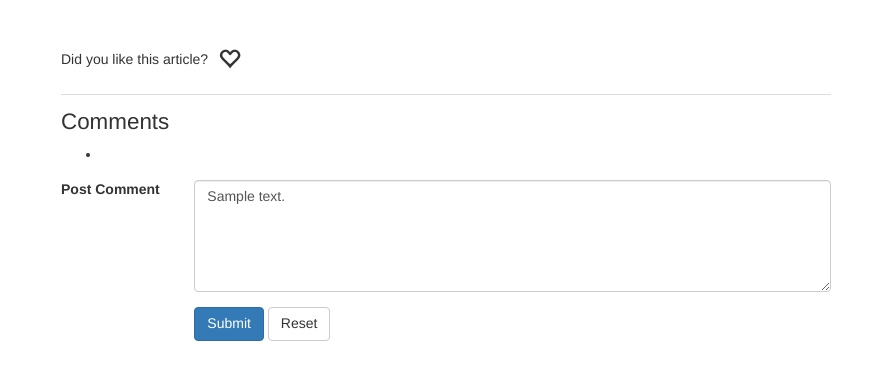
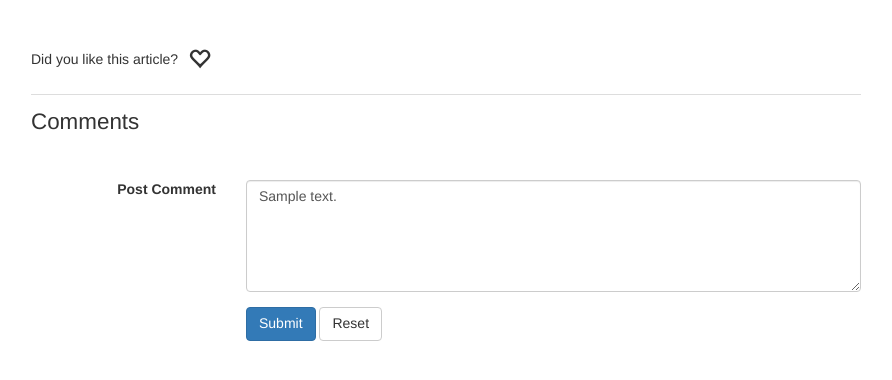
Before and after one commit to quiaro/safe-blog, a Python web app: template app/templates/blog/read-post-by-other.html in a window 1280 px wide. Shown: the part 50-430 px from the top of the page, without its empty margins (194-1086 px from the left). Run offline with Jinja, Linux system fonts and the light colour scheme; the template is opened without the code that fills it: most values are stand-ins (such as "Sample title", 1, 10 or a date in 2020); some web fonts are replaced.

Commit message:
Style comments section; refactor template 'read-post-by-other'

```diff
--- a/app/blog/blog.py
+++ b/app/blog/blog.py
@@ -129,6 +129,6 @@
             self.redirect_to(Blog.routes.get('view_post'), post_id=post_id)
         else:
             new_comment = {
-                error: "Please type in a comment before submitting."
+                'error': "Please type in a comment before submitting."
             }
             self.render_read_post(self.user, post, new_comment)
--- a/app/models/blogpost.py
+++ b/app/models/blogpost.py
@@ -14,7 +14,11 @@
     content = ndb.TextProperty(required=True)
     created = ndb.DateTimeProperty(auto_now_add=True)
 
-    def render(self):
+    def render(self, user):
+        if self.user == user.key:
+            self._username = 'you'
+        else:
+            self._username = self.user.get().username
         self._render_text = self.content.replace('\n', '<br>')
         return TemplateRenderer.render("blog/comment.html", c=self)
 
--- a/app/static/sass/templates/_blog.scss
+++ b/app/static/sass/templates/_blog.scss
@@ -76,6 +76,33 @@
             font-weight: normal;
             margin-top: 15px;
         }
+        ul {
+            margin: 0;
+            padding: 0;
+            list-style: none;
+
+            li {
+                padding-bottom: 10px;
+
+                &:first-child {
+                    padding-top: 10px;
+                }
+            }
+        }
+        .align-right {
+            text-align: right;
+        }
+        .post-comment {
+            .comment-heading {
+                span {
+                    display: block;
+                }
+                .comment-date {
+                    padding-top: 2px;
+                    font-size: 0.8em;
+                }
+            }
+        }
     }
 
     #new-comment-form {
@@ -91,7 +118,7 @@
         width: 80vw;
     }
     @media only screen and (min-width: $screen-md) {
-        max-width: 800px;
+        max-width: 860px;
     }
 }
 
--- a/app/templates/blog/read-post-by-other.html
+++ b/app/templates/blog/read-post-by-other.html
@@ -29,38 +29,8 @@
             {% endif %}
         </form>
 
-        <div class='comments'>
-            <h2>Comments</h2>
+        <!-- list of comments and form to post a new comment -->
+        {% include 'partials/comments.html' %}
 
-            {% if comments %}
-            <ul>
-                {% for c in comments %}
-                    <li>
-                        {{c.render() | safe}}
-                    </li>
-                {% endfor %}
-            </ul>
-            {% endif %}
-
-            <!-- comment form -->
-            <form class="form-horizontal" id="new-comment-form" method="post">
-                <p class='error text-danger'>{{new_comment.error}}</p>
-
-                <div class="form-group row">
-                    <label class="col-sm-2" for="new-comment">Post Comment</label>
-                    <div class="col-sm-10">
-                        <textarea id="new-comment"
-                                  class="form-control"
-                                  name="new-comment">{{new_comment.content}}</textarea>
-                    </div>
-                </div>
-                <div class="form-group">
-                    <div class="col-sm-offset-2 col-sm-10">
-                        <input class="btn btn-primary" type='submit' value="Submit" />
-                        <input class="btn btn-default" type='reset' value="Reset" />
-                    </div>
-                </div>
-            </form>
-        </div>
     </div>
 {% endblock %}
--- /dev/null
+++ b/app/templates/partials/comments.html
@@ -0,0 +1,16 @@
+<div class='comments'>
+    <h2>Comments</h2>
+
+    {% if comments %}
+    <ul>
+        {% for c in comments %}
+            <li class="row">
+                {{c.render(user) | safe}}
+            </li>
+        {% endfor %}
+    </ul>
+    {% endif %}
+
+    <!-- form to post a new comment -->
+    {% include 'partials/new-comment.html' %}
+</div>
--- /dev/null
+++ b/app/templates/partials/new-comment.html
@@ -0,0 +1,18 @@
+<form class="form-horizontal" id="new-comment-form" method="post">
+    <p class='col-sm-offset-3 error text-danger'>{{new_comment.error}}</p>
+
+    <div class="form-group row">
+        <label class="col-sm-3 align-right" for="new-comment">Post Comment</label>
+        <div class="col-sm-9">
+            <textarea id="new-comment"
+                      class="form-control"
+                      name="new-comment">{{new_comment.content}}</textarea>
+        </div>
+    </div>
+    <div class="form-group">
+        <div class="col-sm-offset-3 col-sm-9">
+            <input class="btn btn-primary" type='submit' value="Submit" />
+            <input class="btn btn-default" type='reset' value="Reset" />
+        </div>
+    </div>
+</form>
```
Also changed, not shown: app/templates/blog/comment.html (+5 -5 lines), app/static/css/main.css.
